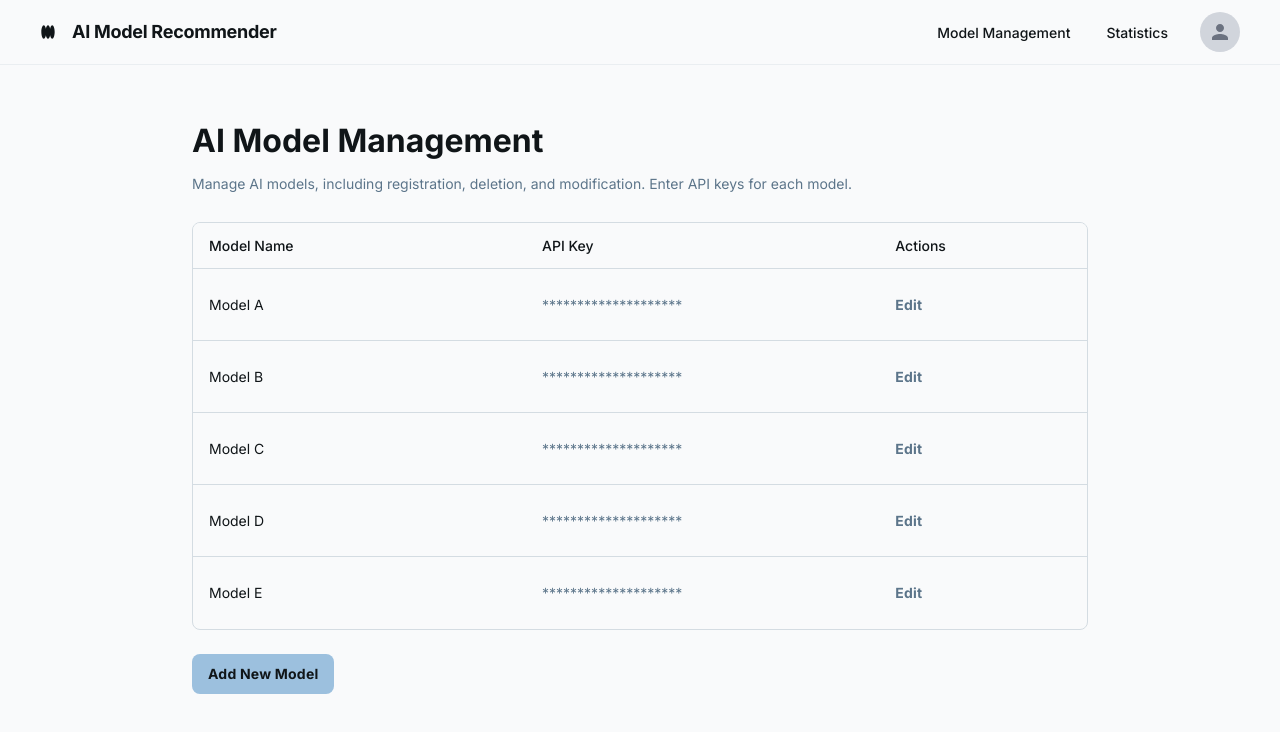
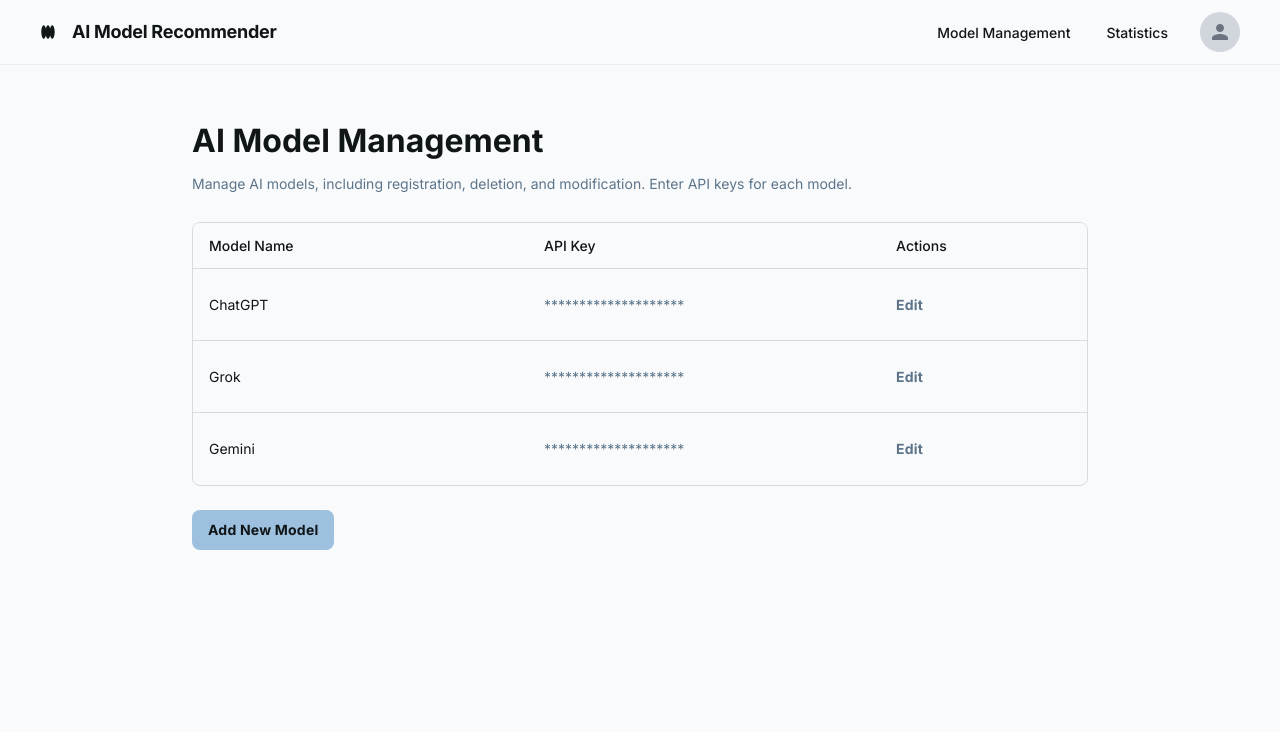
Before and after one commit to aigolfcoach/AI-recommender-front, a Next.js app: page /admin/model-management in a window 1280 px wide. Shown: the top 732 px of the page. Built offline with nearby package versions, Linux system fonts and the light colour scheme.

Commit message:
Update model management page: Replace Model A-E with actual AI models (ChatGPT, Grok, Gemini)

```diff
--- a/src/app/admin/model-management/page.tsx
+++ b/src/app/admin/model-management/page.tsx
@@ -115,7 +115,7 @@ export default function ModelManagementPage() {
                   </thead>
                   <tbody>
                     <tr className="border-t border-t-[#d4dce2]">
-                      <td className="h-[72px] px-4 py-2 w-[400px] text-[#101518] text-sm font-normal leading-normal">Model A</td>
+                      <td className="h-[72px] px-4 py-2 w-[400px] text-[#101518] text-sm font-normal leading-normal">ChatGPT</td>
                       <td className="h-[72px] px-4 py-2 w-[400px] text-[#5c758a] text-sm font-normal leading-normal">
                         ********************
                       </td>
@@ -124,7 +124,7 @@ export default function ModelManagementPage() {
                       </td>
                     </tr>
                     <tr className="border-t border-t-[#d4dce2]">
-                      <td className="h-[72px] px-4 py-2 w-[400px] text-[#101518] text-sm font-normal leading-normal">Model B</td>
+                      <td className="h-[72px] px-4 py-2 w-[400px] text-[#101518] text-sm font-normal leading-normal">Grok</td>
                       <td className="h-[72px] px-4 py-2 w-[400px] text-[#5c758a] text-sm font-normal leading-normal">
                         ********************
                       </td>
@@ -133,25 +133,7 @@ export default function ModelManagementPage() {
                       </td>
                     </tr>
                     <tr className="border-t border-t-[#d4dce2]">
-                      <td className="h-[72px] px-4 py-2 w-[400px] text-[#101518] text-sm font-normal leading-normal">Model C</td>
-                      <td className="h-[72px] px-4 py-2 w-[400px] text-[#5c758a] text-sm font-normal leading-normal">
-                        ********************
-                      </td>
-                      <td className="h-[72px] px-4 py-2 w-60 text-[#5c758a] text-sm font-bold leading-normal tracking-[0.015em]">
-                        Edit
-                      </td>
-                    </tr>
-                    <tr className="border-t border-t-[#d4dce2]">
-                      <td className="h-[72px] px-4 py-2 w-[400px] text-[#101518] text-sm font-normal leading-normal">Model D</td>
-                      <td className="h-[72px] px-4 py-2 w-[400px] text-[#5c758a] text-sm font-normal leading-normal">
-                        ********************
-                      </td>
-                      <td className="h-[72px] px-4 py-2 w-60 text-[#5c758a] text-sm font-bold leading-normal tracking-[0.015em]">
-                        Edit
-                      </td>
-                    </tr>
-                    <tr className="border-t border-t-[#d4dce2]">
-                      <td className="h-[72px] px-4 py-2 w-[400px] text-[#101518] text-sm font-normal leading-normal">Model E</td>
+                      <td className="h-[72px] px-4 py-2 w-[400px] text-[#101518] text-sm font-normal leading-normal">Gemini</td>
                       <td className="h-[72px] px-4 py-2 w-[400px] text-[#5c758a] text-sm font-normal leading-normal">
                         ********************
                       </td>
```
